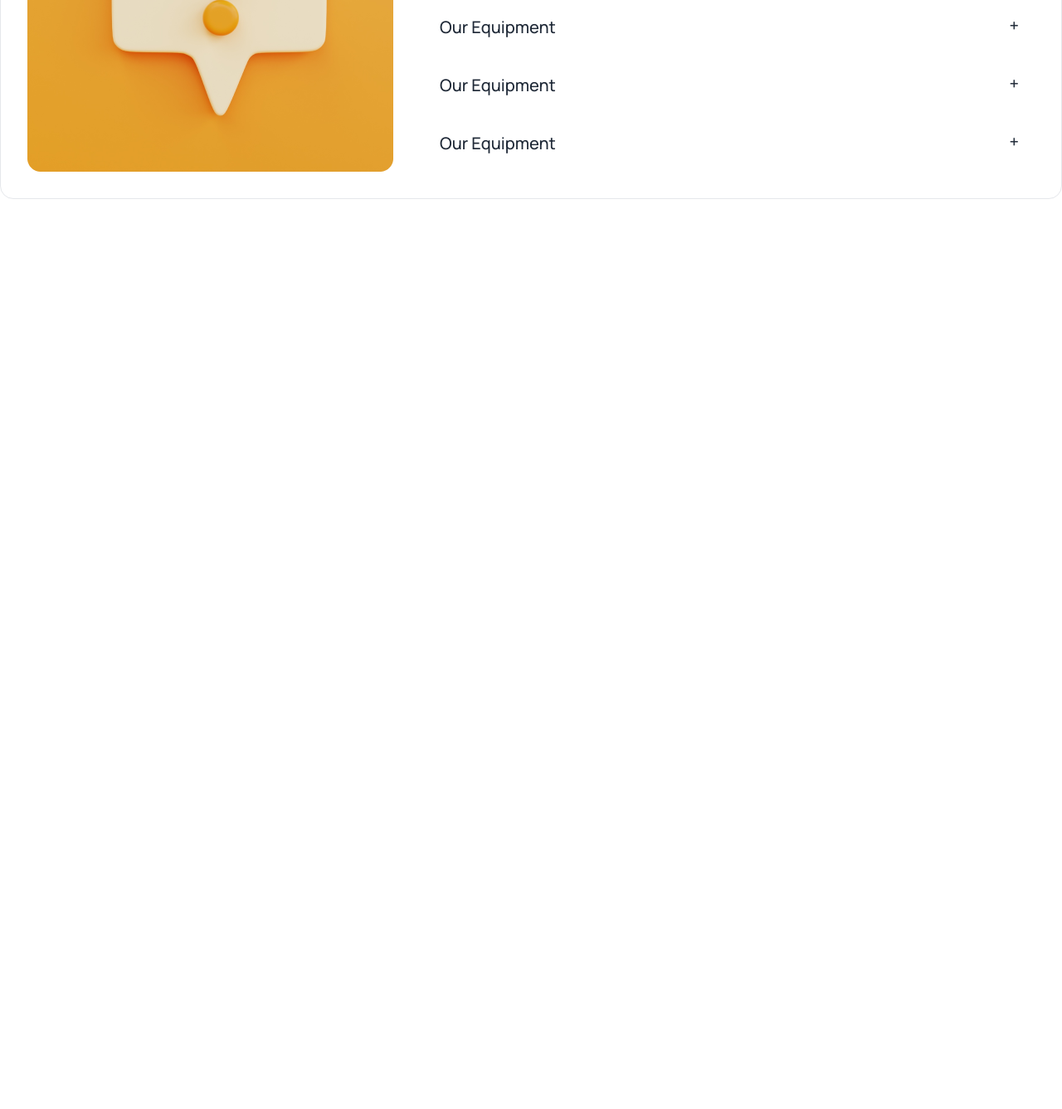
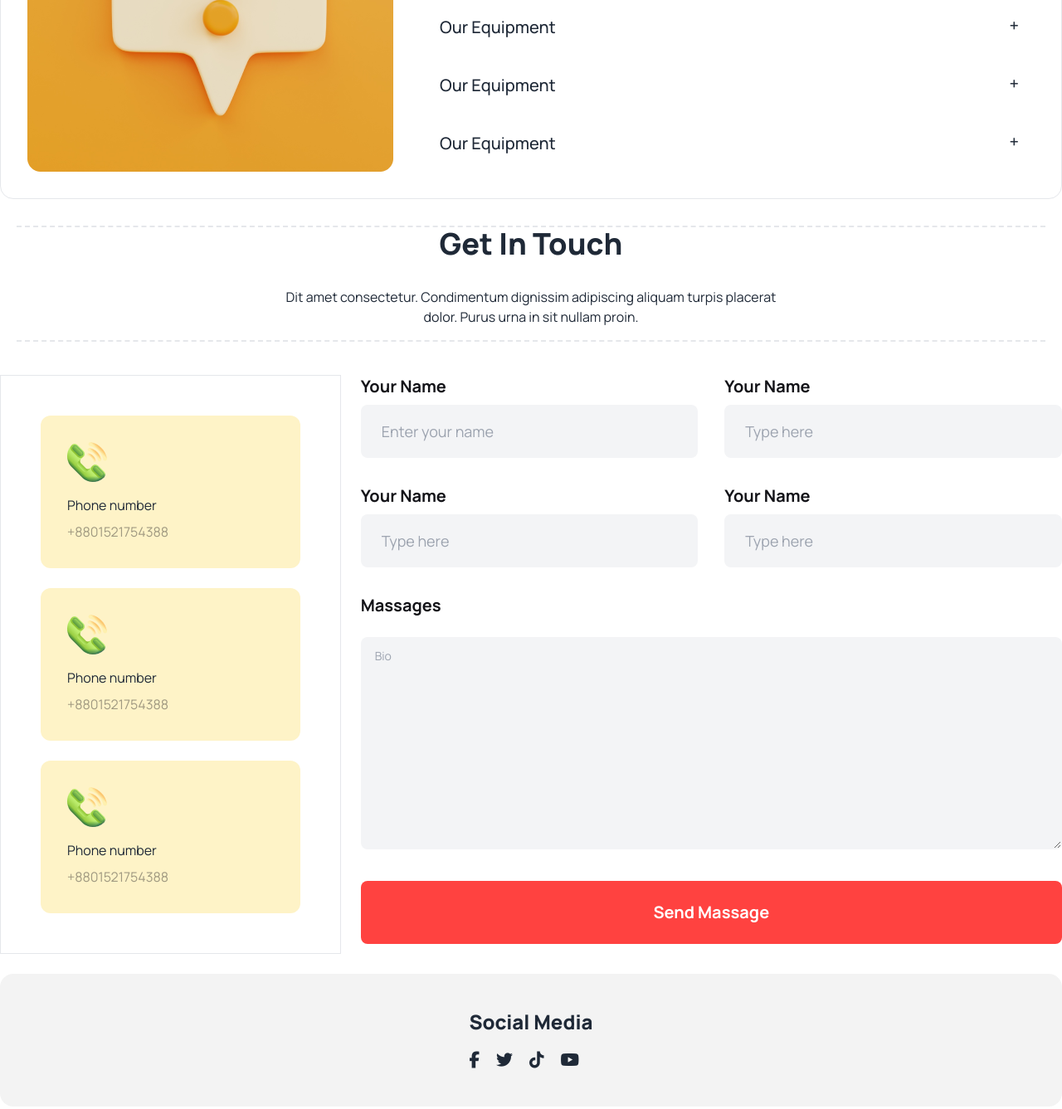
Before and after one commit to BiplobHossainSobuj/hockey-club, a plain HTML site: page index.html in a window 1280 px wide. Shown: the part 2648-3985 px from the top of the page at 83% size. Before the commit the page ends 2920 px from the top, so only its background shows below. Drawn offline with nearby package versions, Linux system fonts and the light colour scheme.

Commit message:
added contact section

```diff
--- a/index.html
+++ b/index.html
@@ -12,6 +12,7 @@
     <link rel="preconnect" href="https://fonts.gstatic.com" crossorigin>
     <link href="https://fonts.googleapis.com/css2?family=Manrope:wght@400;500;600;700;800&display=swap"
         rel="stylesheet">
+    <script src="https://kit.fontawesome.com/dbad7c3c7c.js" crossorigin="anonymous"></script>
     <style>
         .font-manrope {
             font-family: 'Manrope', sans-serif;
@@ -259,7 +260,68 @@
                                 magna.</p>
                         </div>
                     </div>
-
+                </div>
+            </div>
+        </section>
+        <section class="container mx-auto my-8 ">
+            <div class="text-center space-y-4 border-y-2 border-dashed mx-5">
+                <h1 class="text-4xl font-extrabold">Get In Touch</h1>
+                <p class="p-4">Dit amet consectetur. Condimentum dignissim adipiscing aliquam turpis placerat<br> dolor.
+                    Purus urna in sit nullam proin. </p>
+            </div>
+            <div class="grid gap-6 grid-cols-1 lg:grid-cols-3 mx-5 lg:mx-0 mt-10">
+                <div class="p-12 border space-y-6">
+                    <div class="bg-amber-100 p-8 rounded-xl space-y-2">
+                        <img src="Images/Group 1171275317.png" alt="">
+                        <p class="pt-2">Phone number</p>
+                        <h3 class="text-[#13131866]">+8801521754388</h3>
+                    </div>
+                    <div class="bg-amber-100 p-8 rounded-xl space-y-2">
+                        <img src="Images/Group 1171275317.png" alt="">
+                        <p class="pt-2">Phone number</p>
+                        <h3 class="text-[#13131866]">+8801521754388</h3>
+                    </div>
+                    <div class="bg-amber-100 p-8 rounded-xl space-y-2">
+                        <img src="Images/Group 1171275317.png" alt="">
+                        <p class="pt-2">Phone number</p>
+                        <h3 class="text-[#13131866]">+8801521754388</h3>
+                    </div>
+                </div>
+                <div class="lg:col-span-2 gap-8">
+                    <div class="grid gap-8 lg:grid-cols-2 grid-cols-1">
+                        <div>
+                            <h3 class="text-[#131318] text-xl font-bold pb-2">Your Name</h3>
+                            <input type="text" placeholder="Enter your name" class="input  input-lg w-full  bg-gray-100" />
+                        </div>
+                        <div>
+                            <h3 class="text-[#131318] text-xl font-bold pb-2">Your Name</h3>
+                            <input type="text" placeholder="Type here" class="input  input-lg w-full  bg-gray-100" />
+                        </div>
+                        <div>
+                            <h3 class="text-[#131318] text-xl font-bold pb-2">Your Name</h3>
+                            <input type="text" placeholder="Type here" class="input  input-lg w-full  bg-gray-100" />
+                        </div>
+                        <div>
+                            <h3 class="text-[#131318] text-xl font-bold pb-2">Your Name</h3>
+                            <input type="text" placeholder="Type here" class="input  input-lg w-full  bg-gray-100" />
+                        </div>
+                    </div>
+                    <div class="mt-8 space-y-4">
+                        <h3 class="text-[#131318] text-xl font-bold pb-2">Massages</h3>
+                        <textarea placeholder="Bio" class="textarea bg-gray-100  h-64  w-full" ></textarea>
+                    </div>
+                    <div class="text-center mt-8 bg-[#FF4240] text-xl font-bold text-white py-6 rounded-lg">Send Massage</div>
+                </div>
+            </div>
+            <div class=" flex justify-center items-center mt-6 h-40 bg-[#1313180D] rounded-2xl">
+                <div class="text-2xl font-extrabold space-y-4">
+                    <h1>Social Media</h1>
+                    <div class="flex gap-5 text-xl">
+                        <p><i class="fa-brands fa-facebook-f"></i></p>
+                        <p><i class="fa-brands fa-twitter"></i></p>
+                        <p><i class="fa-brands fa-tiktok"></i></p>
+                        <p><i class="fa-brands fa-youtube"></i></p>
+                    </div>
                 </div>
             </div>
         </section>
```
